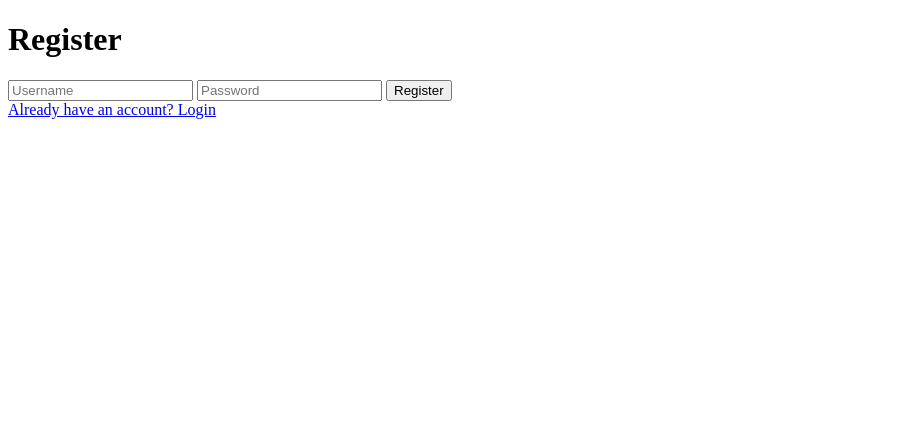
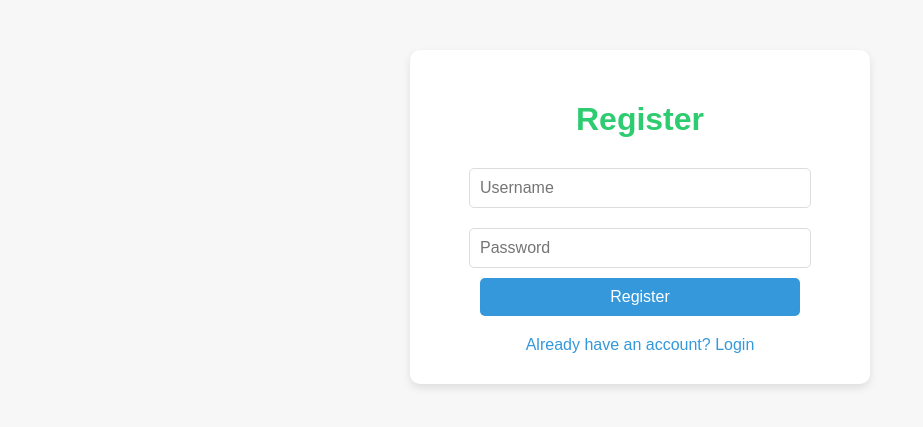
Before and after one commit to KaranamSiri1/smart_kitchen, a Flask app: page /register in a window 1280 px wide. Shown: the top 427 px of the page, without its empty margins (0-923 px from the left). Run offline with Flask 3, Linux system fonts and the light colour scheme; parts of the project's set-up code (start-up, migrations or seed data) failed here and were passed over.

Commit message:
removed oudated files and added new updates

```diff
--- a/smart_kitchen_assistant/frontend/templates/register.html
+++ b/smart_kitchen_assistant/frontend/templates/register.html
@@ -1,9 +1,73 @@
 <!DOCTYPE html>
-<html>
+<html lang="en">
 <head>
+    <meta charset="UTF-8">
+    <meta name="viewport" content="width=device-width, initial-scale=1.0">
     <title>Register</title>
+    <style>
+        body {
+            font-family: Arial, sans-serif;
+            background-color: #f7f7f7;
+            margin: 0;
+            padding: 0;
+            text-align: center;
+        }
+
+        .register-container {
+            width: 100%;
+            max-width: 400px;
+            margin: 50px auto;
+            padding: 30px;
+            background-color: white;
+            border-radius: 10px;
+            box-shadow: 0 4px 8px rgba(0, 0, 0, 0.1);
+        }
+
+        h1 {
+            color: #2ecc71;
+            margin-bottom: 20px;
+        }
+
+        input[type="text"], input[type="password"] {
+            width: 80%;
+            padding: 10px;
+            margin: 10px 0;
+            border-radius: 5px;
+            border: 1px solid #ddd;
+            font-size: 16px;
+        }
+
+        button {
+            width: 80%;
+            background-color: #3498db;
+            color: white;
+            padding: 10px;
+            font-size: 16px;
+            border: none;
+            border-radius: 5px;
+            cursor: pointer;
+            transition: background-color 0.3s ease;
+        }
+
+        button:hover {
+            background-color: #2980b9;
+        }
+
+        a {
+            color: #3498db;
+            text-decoration: none;
+            font-size: 16px;
+            margin-top: 20px;
+            display: inline-block;
+        }
+
+        a:hover {
+            text-decoration: underline;
+        }
+    </style>
 </head>
 <body>
+    <div class="register-container">
         <h1>Register</h1>
         <form method="POST">
             <input type="text" name="username" placeholder="Username" required>
@@ -11,5 +75,6 @@
             <button type="submit">Register</button>
         </form>
         <a href="/login">Already have an account? Login</a>
+    </div>
 </body>
 </html>
```
Also changed, not shown: instance/app.db. Lines whose indentation alone changed are shown as unchanged.
